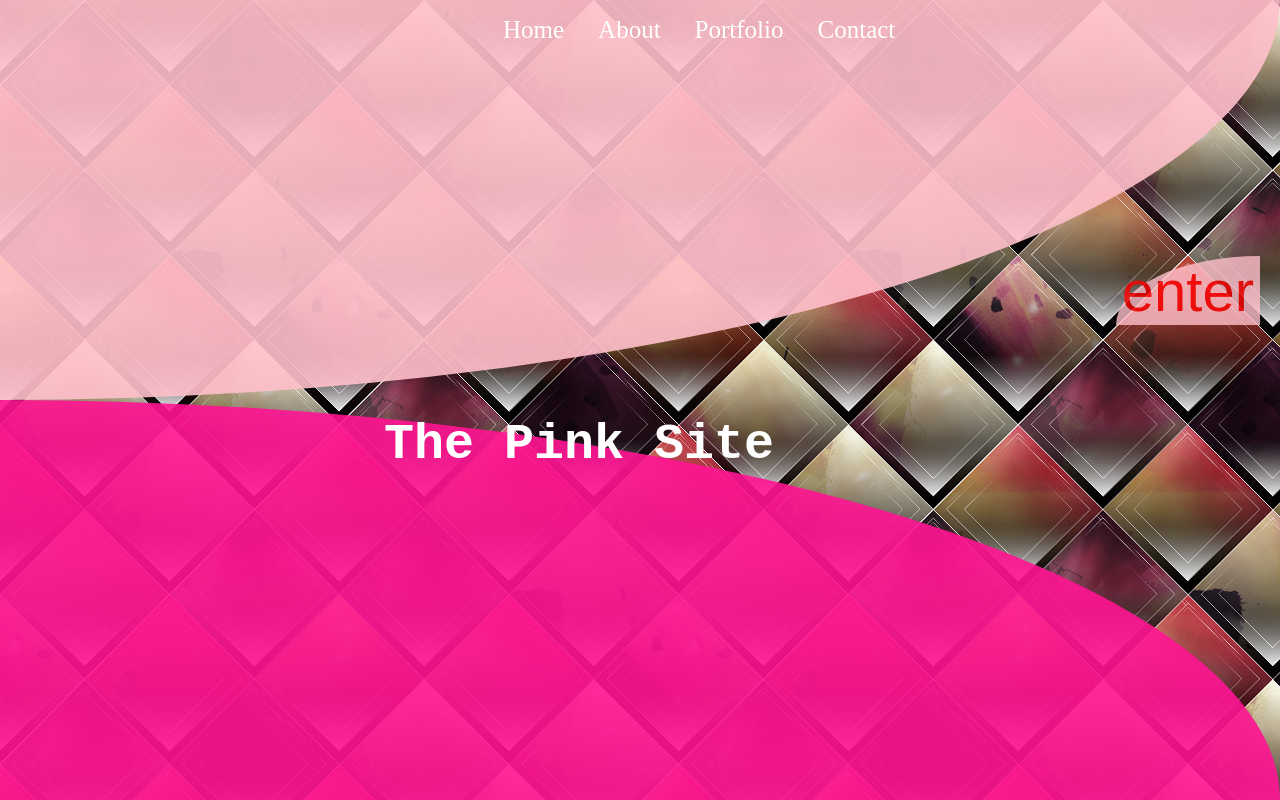
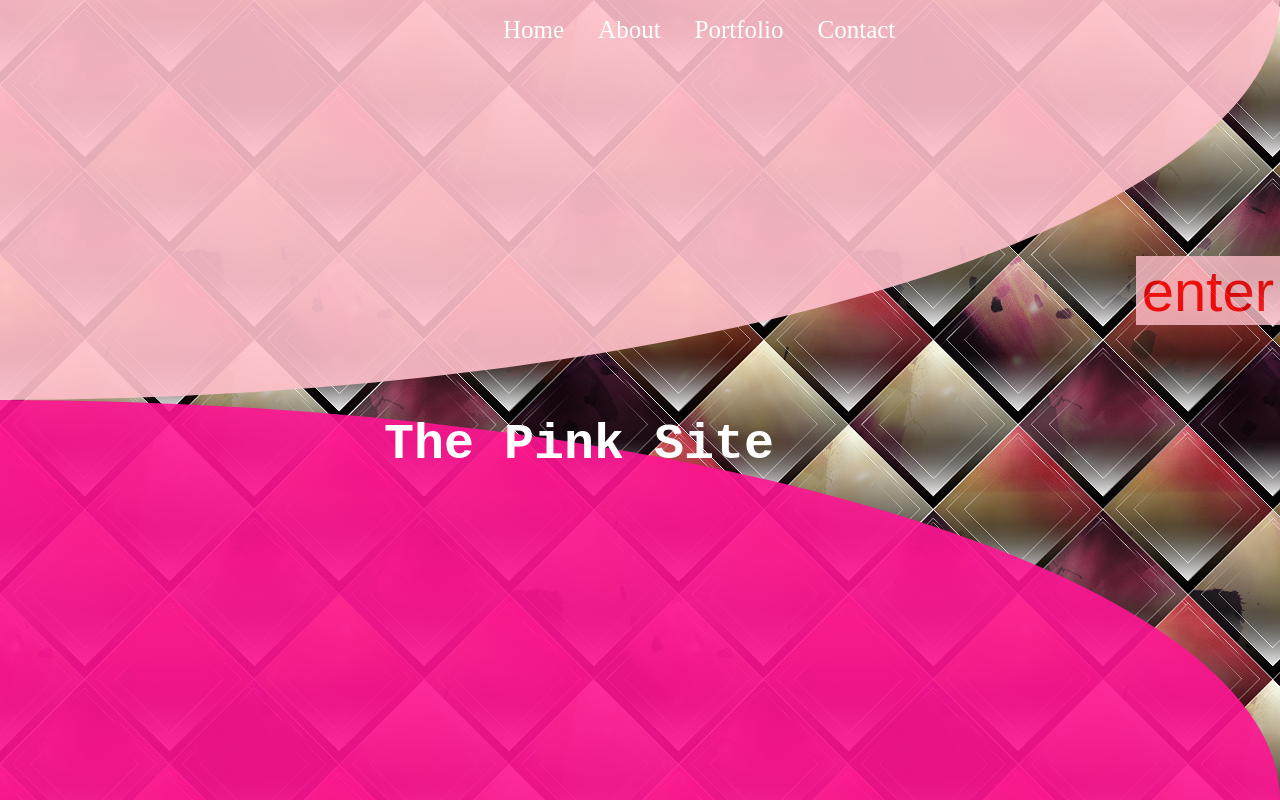
Before and after one commit to bastianhilton/Simply-Simplistic, a plain HTML site: page index.html in a window 1280 px wide. Drawn offline with Linux system fonts and the light colour scheme.

Commit message:
Add files via upload
updated the landing page with updated button with a more block feel as well as no right margins.

```diff
--- a/index.html
+++ b/index.html
@@ -54,11 +54,9 @@
         color: red;
         font-size: 58px;
         float: right;
-        margin-right: 20px;
         margin-top: 20%;
         background: pink;
         opacity: 0.8;
-        border-top-left-radius: 100%;
     }
     button a {
         color: red;
```
